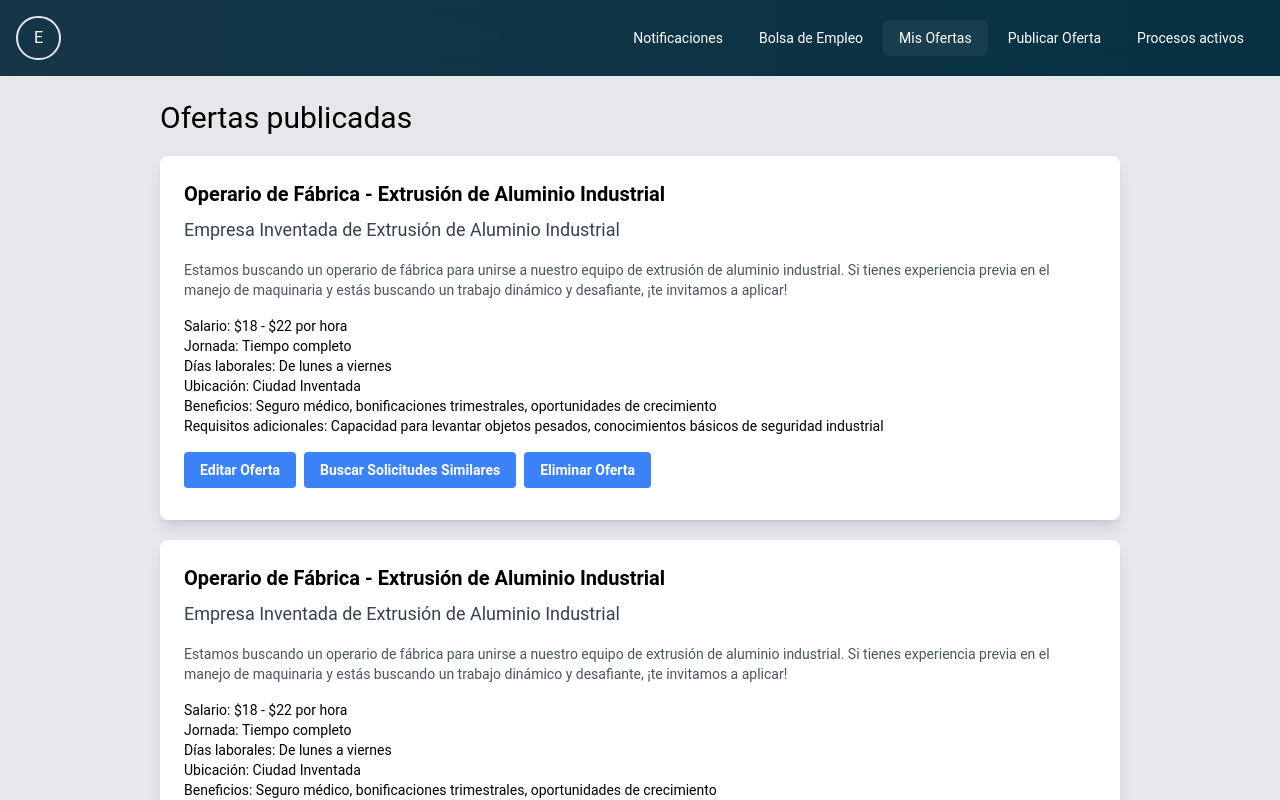
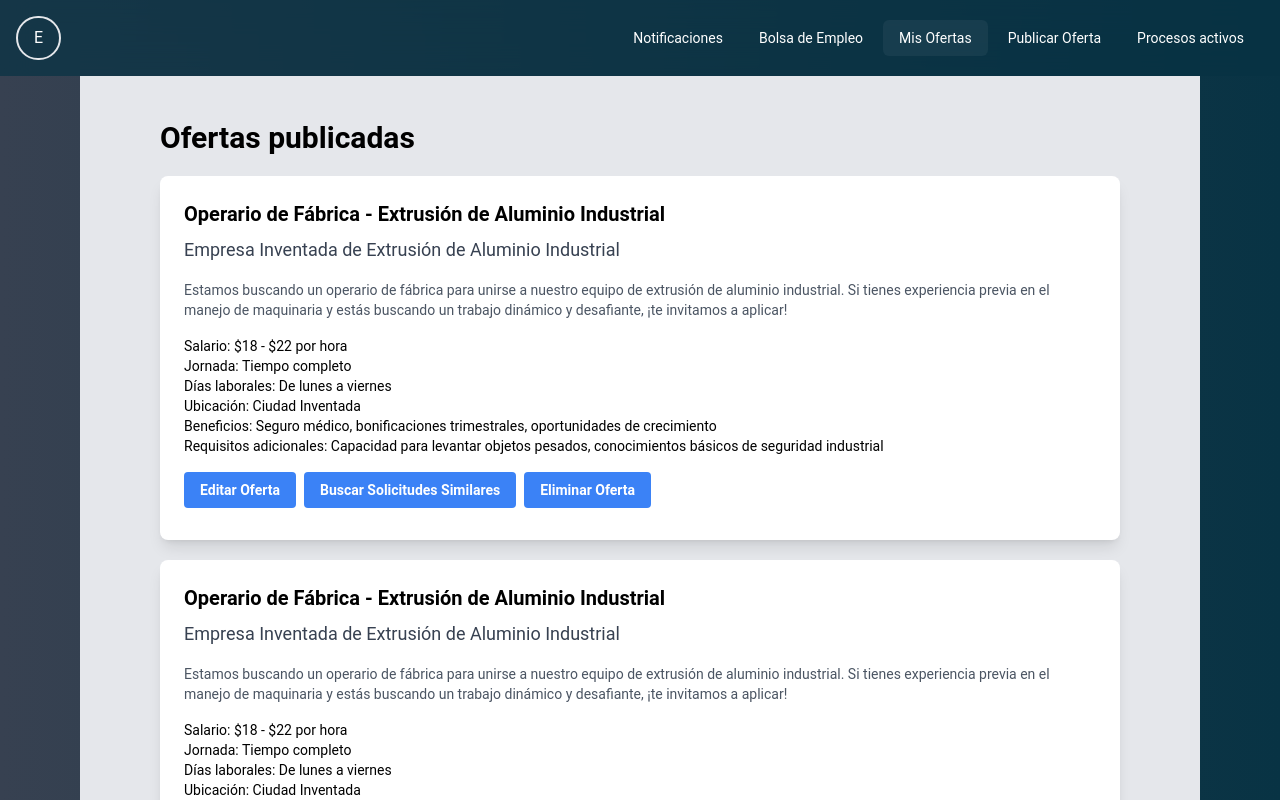
Before and after one commit to frankgimeno3/empleotecnicfront, a Next.js app: page /dashboard in a window 1280 px wide. Both pictures are taken after a click on the button "Mis Ofertas". Shown: the top 800 px of the page. Built offline with nearby package versions, Linux system fonts and the light colour scheme.

Commit message:
mejoro márgenes ofertas

```diff
--- a/components/Dashboard/MisOfertas/MisOfertas.tsx
+++ b/components/Dashboard/MisOfertas/MisOfertas.tsx
@@ -3,9 +3,9 @@ import MyOfferCard from './MyOfferCard'
 
 const MisOfertas = () => {
     return (
-      <div className='mt-6'>
-        < div className=" mt-10 p-20 bg-gray-200 pt-1">
-        <h1 className="text-3xl mt-5 ml-20">Ofertas publicadas</h1>
+      <div className='mt-6 mx-20 bg-gradient-to-r from-gray-700 to-cyan-950' >
+        < div className=" mt-10 py-20 bg-gray-200 pt-1">
+        <h1 className="text-3xl mt-10 ml-20 font-bold">Ofertas publicadas</h1>
         <MyOfferCard />
         <MyOfferCard />
         <MyOfferCard />
```
